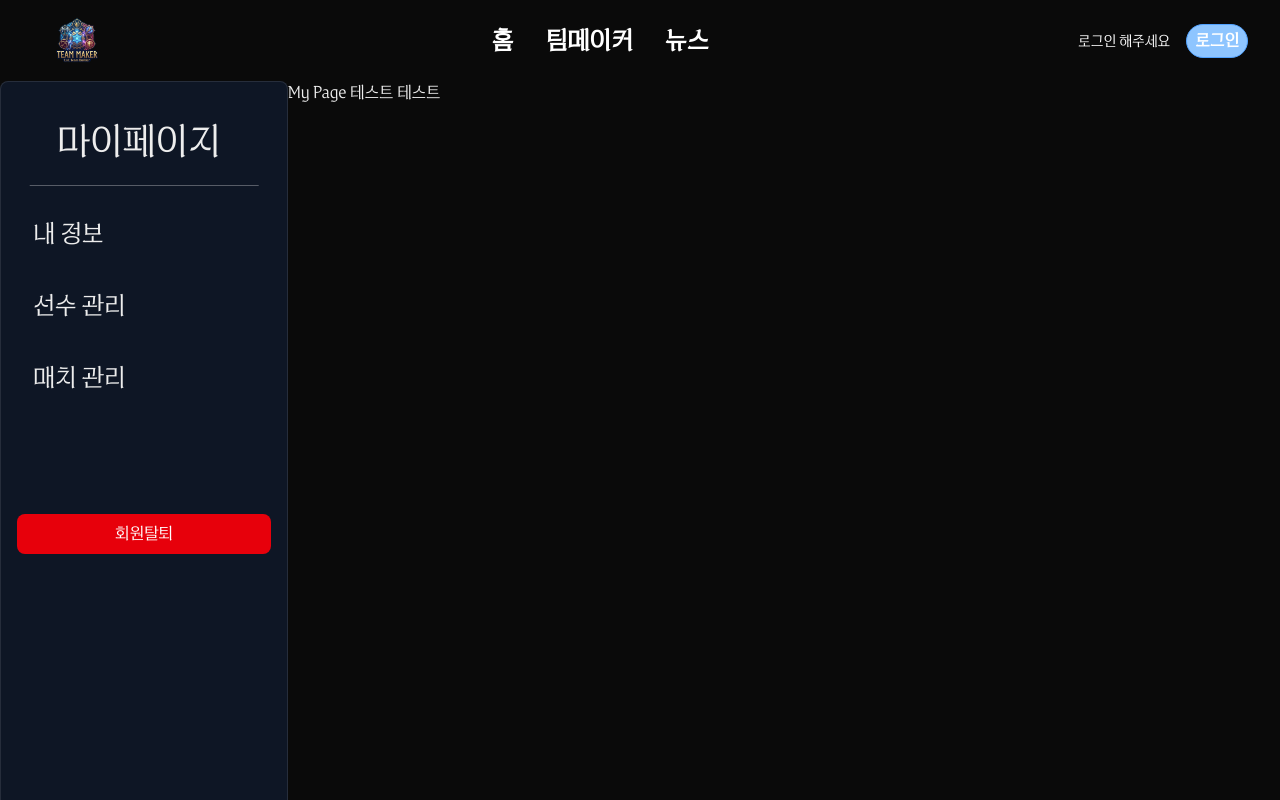
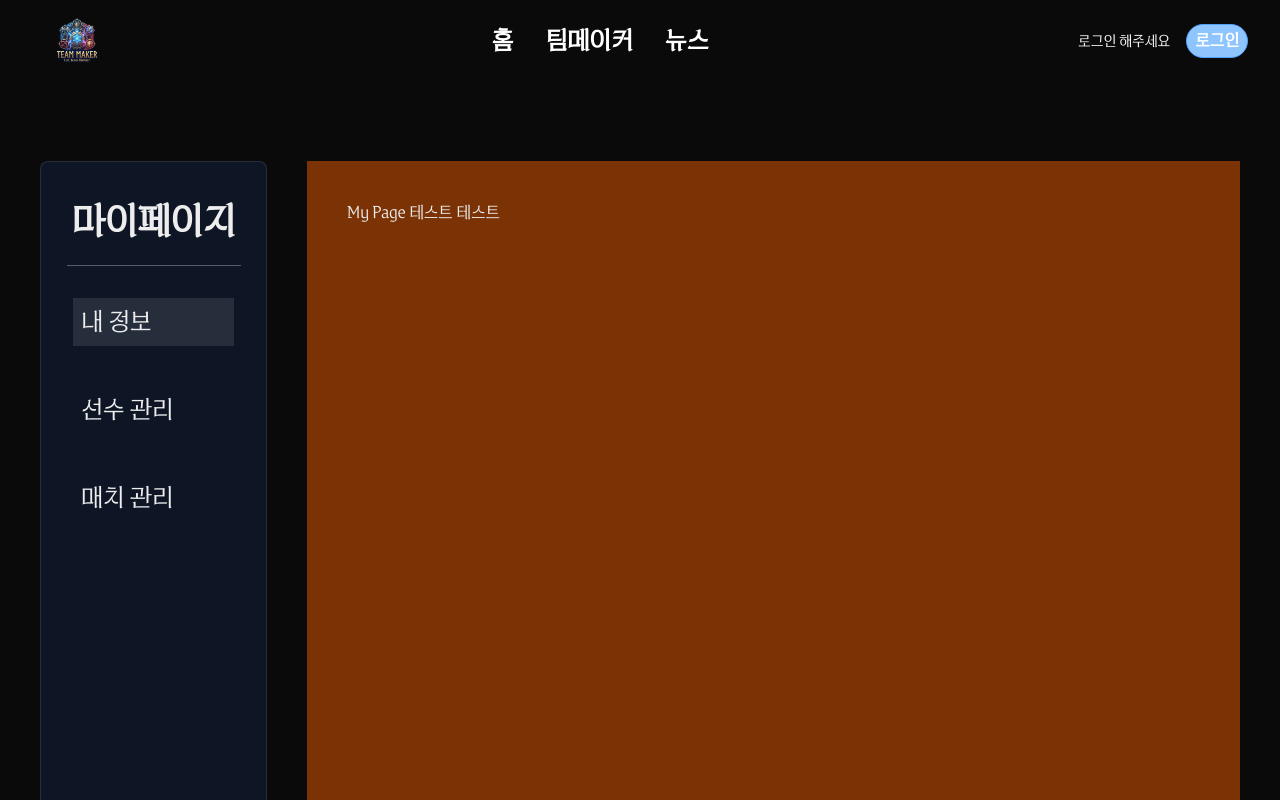
Before and after one commit to asdfqaz74/new-team-maker, a Next.js app: page /mypage in a window 1280 px wide. Shown: the top 800 px of the page. Built offline with nearby package versions, Linux system fonts and the light colour scheme.

Commit message:
feat: 마이페이지 레이아웃 개선 및 사이드바 링크 추가

```diff
--- a/src/app/mypage/layout.tsx
+++ b/src/app/mypage/layout.tsx
@@ -2,9 +2,9 @@ import Aside from "@/components/layout/Aside";
 
 const MyPageLayout = ({ children }: { children: React.ReactNode }) => {
   return (
-    <div className="min-h-screen bg-bg-login bg-cover flex">
+    <div className="py-20 px-10 flex w-full">
       <Aside />
-      {children}
+      <div className="bg-amber-900 w-full p-10 ml-10">{children}</div>
     </div>
   );
 };
--- a/src/components/layout/Aside.tsx
+++ b/src/components/layout/Aside.tsx
@@ -1,14 +1,52 @@
+"use client";
+
+import Link from "next/link";
+import { usePathname } from "next/navigation";
+
 const Aside = () => {
+  const pathname = usePathname();
+
+  const isActive = (path: string) => pathname.startsWith(path);
+
   return (
-    <aside className="border border-white/10 rounded-lg py-10 px-4 bg-[#0E1625] w-72">
-      <div className="px-10 text-4xl pb-4 relative after:absolute after:left-1/2 after:-translate-x-1/2 after:-bottom-2 after:h-px after:w-[90%] after:bg-white/30">
-        마이페이지
+    <aside className="border border-white/10 rounded-lg py-10 px-4 bg-[#0E1625] w-72 h-250 flex flex-col justify-between">
+      <div className="w-full">
+        <div className="text-4xl pb-4 relative after:absolute after:left-1/2 after:-translate-x-1/2 after:-bottom-2 after:h-px after:w-[90%] after:bg-white/30 text-center font-bold">
+          마이페이지
+        </div>
+        <ul className="flex flex-col gap-10 mt-10 px-4 text-2xl">
+          <li>
+            <Link
+              href="/mypage"
+              className={`block p-2 hover:bg-white/10 focus:outline-none focus:ring-2 focus:ring-white/40 ${
+                isActive("/mypage") ? "bg-white/10" : ""
+              }`}
+            >
+              내 정보
+            </Link>
+          </li>
+          <li>
+            <Link
+              href="/mypage/player-management"
+              className={`block p-2 hover:bg-white/10 focus:outline-none focus:ring-2 focus:ring-white/40 ${
+                isActive("/mypage/player-management") ? "bg-white/10" : ""
+              }`}
+            >
+              선수 관리
+            </Link>
+          </li>
+          <li>
+            <Link
+              href="/mypage/match-management"
+              className={`block p-2 hover:bg-white/10 focus:outline-none focus:ring-2 focus:ring-white/40 ${
+                isActive("/mypage/match-management") ? "bg-white/10" : ""
+              }`}
+            >
+              매치 관리
+            </Link>
+          </li>
+        </ul>
       </div>
-      <ul className="flex flex-col gap-10 mt-10 px-4 text-2xl">
-        <li className="cursor-pointer hover:bg-white/10">내 정보</li>
-        <li className="cursor-pointer hover:bg-white/10">선수 관리</li>
-        <li className="cursor-pointer hover:bg-white/10">매치 관리</li>
-      </ul>
       <button className="mt-30 px-4 py-2 bg-red-600 text-white rounded-lg hover:bg-red-700 cursor-pointer w-full">
         회원탈퇴
       </button>
```
Also changed, not shown: 1 other file (tests, documents, lock files or other folders).
